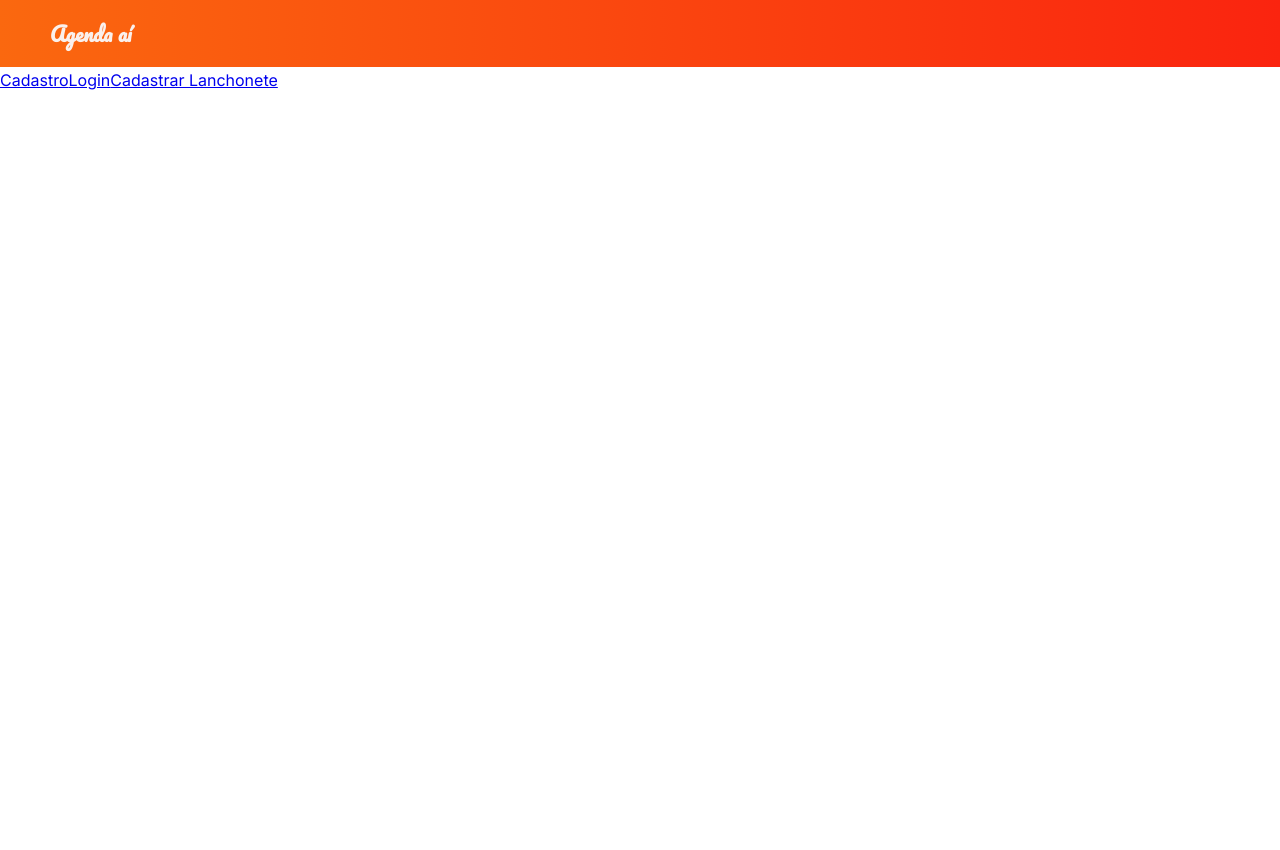
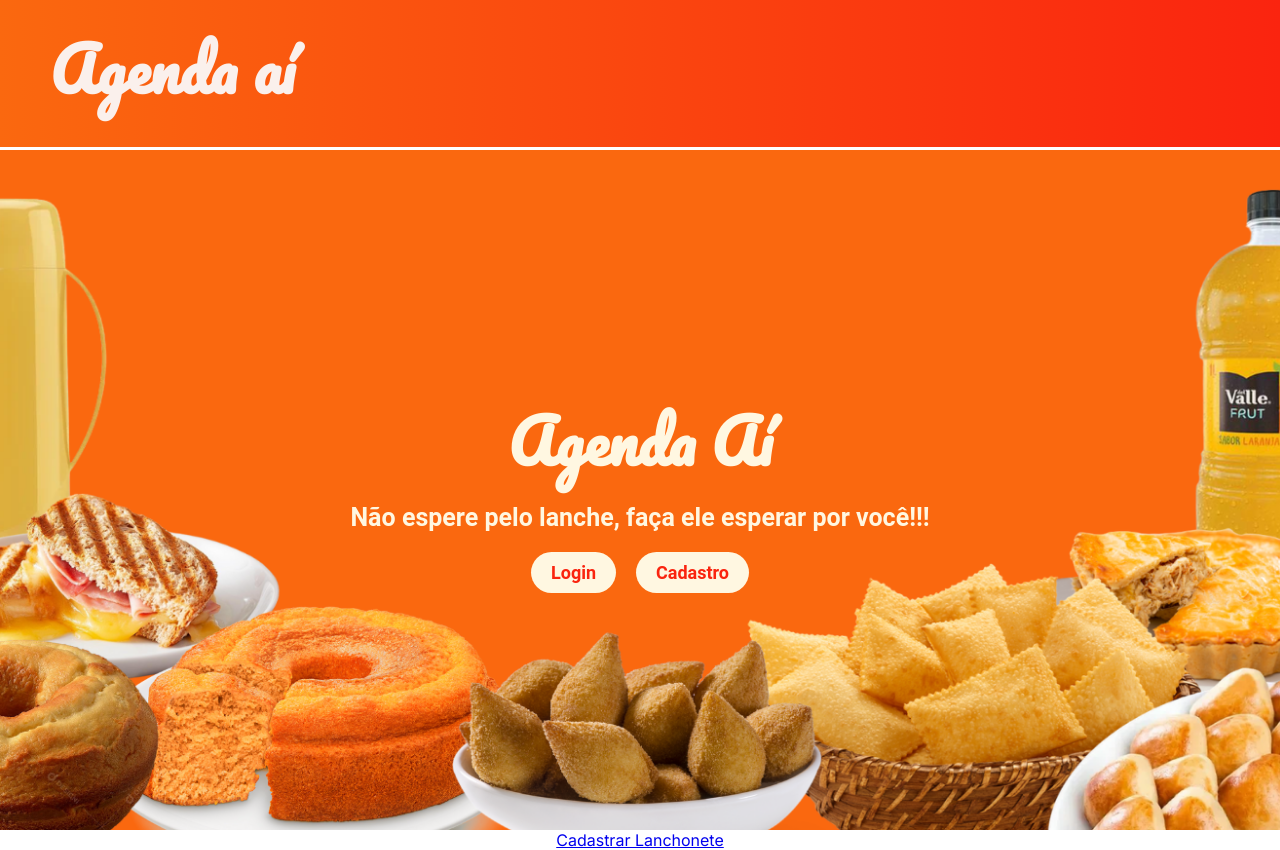
Before and after one commit to pauloandrepassos/agendaai-frontend, a Next.js app: page /inicio in a window 1280 px wide. Before the commit the page ends 800 px from the top, so only its background shows below. Built offline with nearby package versions, Linux system fonts and the light colour scheme.

Commit message:
página inicial

```diff
--- /dev/null
+++ b/src/app/inicio/inicio.module.css
@@ -0,0 +1,66 @@
+/* inicio.module.css */
+.inicial_page {
+    display: flex;
+    flex-direction: column;
+    align-items: center;
+    min-height: 100vh;
+}
+
+.section1 {
+    height: 85vh;
+    width: 100%;
+    background-image: url('/background_image.png');
+    background-size: cover;
+    background-repeat: no-repeat;
+    background-position: center;
+    display: flex;
+    align-items: center;
+}
+
+.center {
+    margin: auto;
+    text-align: center;
+    color: #FFF7E1;
+}
+
+.inicial_page h1 {
+    font-family: 'Pacifico';
+    font-size: 60px;
+    margin-bottom: 10px;
+}
+
+.inicial_page h2 {
+    font-family: 'Roboto', italic;
+    text-align: center;
+    font-style: bold;
+    font-size: 25px;
+    padding: 0 50px 0 50px;
+}
+
+.botoes {
+    display: flex;
+    justify-content: center;
+    gap: 20px;
+    margin-top: 20px;
+}
+
+.botoes a {
+    padding: 10px 20px;
+    text-decoration: none;
+    font-family: 'Roboto', sans-serif;
+    font-weight: bold;
+    font-size: 18px;
+    color: #FA240F;
+    background-color: #FFF7E1;
+    border-radius: 3rem;
+    transition: background-color 0.3s ease, transform 0.3s ease;
+}
+
+.botoes a:hover {
+    background-color: #c81e0d;
+    color: #FFF7E1;
+}
+
+.section2 {
+    color: #FA240F;
+}
--- a/src/app/inicio/page.js
+++ b/src/app/inicio/page.js
@@ -1,13 +1,27 @@
 import Navbar from "@/components/Navbar";
 import Link from "next/link";
+import styes from './inicio.module.css'
 
 export default function Inicio() {
     return (
-        <div>
+        <div className={styes.inicial_page}>
             <Navbar />
-            <Link href={'/auth/signup'}>Cadastro</Link>
-            <Link href={'/auth/login'}>Login</Link>
-            <Link href={'/cadastrarLanchonete'}>Cadastrar Lanchonete</Link>
+            <div className={styes.section1}>
+                <div className={styes.center}>
+                    <h1>Agenda Aí</h1>
+                    <h2>Não espere pelo lanche,  faça ele esperar por você!!!</h2>
+                    <div className={styes.botoes}>
+                        <Link href={`/auth/login`}>Login</Link>
+                        <Link href={`/auth/signup`}>Cadastro</Link>
+                    </div>
+                </div>
+            </div>
+            <div className={styes.section2}>
+                <div className={styes.botoes2}>
+                    <Link href={`/cadastrarLanchonete`}>Cadastrar Lanchonete</Link>
+                </div>
+            </div>
+
         </div>
     )
 }
```
Also changed, not shown: public/background_image.png (added).
